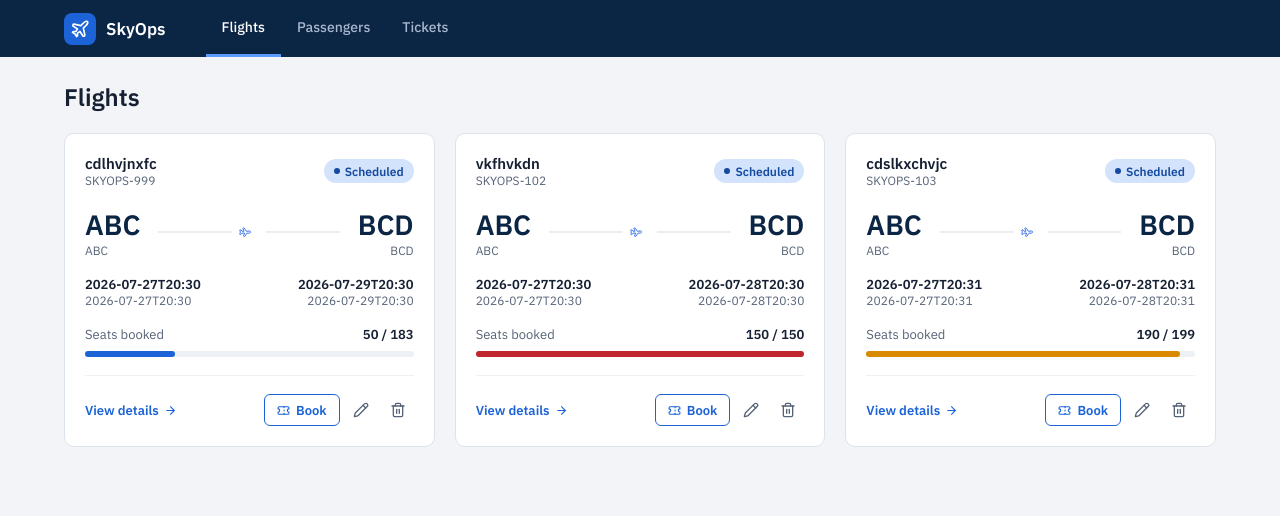
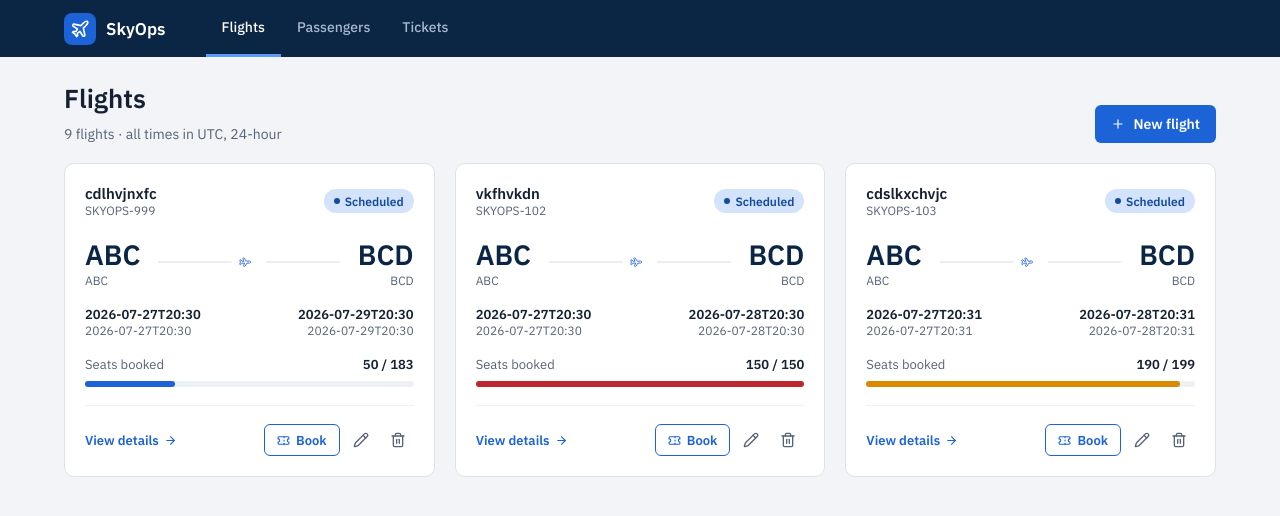
Before and after one commit to Adam-hash-a11y/skyops-forms, a React (Vite) app: page /flights in a window 1280 px wide. Shown: the top 516 px of the page. Built offline with nearby package versions, Linux system fonts and the light colour scheme.

Commit message:
feat: add page header and new flight modal to flights list

```diff
--- a/src/components/flighList/FlightList.tsx
+++ b/src/components/flighList/FlightList.tsx
@@ -1,9 +1,14 @@
 import styled from "styled-components";
 import { flights } from "../../data/flightData";
 import { FligthCard } from "../flightCard/FlightCard";
+import { Button, ButtonVariant } from "../shared/button/Button";
+import { LuPlus } from "react-icons/lu";
+import { useState } from "react";
+import { FlightFormModal } from "../shared/flightFormModal/FlightFormModal";
 
 const Title = styled.h2`
-  margin-bottom: 20px;
+  font-size: 26px;
+  font-weight: 600;
 `;
 
 const Container = styled.div`
@@ -12,10 +17,52 @@ const Container = styled.div`
   gap: 20px;
 `;
 
+const PageHeader = styled.div`
+  display: flex;
+  flex-direction: row;
+  justify-content: space-between;
+  margin-bottom: 20px;
+  align-items: flex-end;
+`;
+
+const TitleBlock = styled.div`
+  display: flex;
+  flex-direction: column;
+  gap: 10px;
+`;
+
+const Subtitle = styled.div`
+  font-size: 14px;
+  font-weight: 400;
+  color: #566377;
+`;
 export const FlightsList = () => {
+  const [isModalOpen, setIsModalOpen] = useState(false);
+  const handleOpenFlightCreateModal = () => {
+    setIsModalOpen(true);
+  };
+
+  const handleCloseFlightModal = () => {
+    setIsModalOpen(false);
+  };
+
   return (
     <>
-      <Title>Flights</Title>
+      <PageHeader>
+        <TitleBlock>
+          <Title>Flights</Title>
+          <Subtitle>9 flights · all times in UTC, 24-hour</Subtitle>
+        </TitleBlock>
+        <Button
+          label="New flight"
+          variant={ButtonVariant.PRIMARY}
+          handleButton={handleOpenFlightCreateModal}
+        >
+          <LuPlus />
+        </Button>
+      </PageHeader>
+
+      {isModalOpen && <FlightFormModal handleClose={handleCloseFlightModal} />}
 
       <Container>
         {flights.map((flight, index) => {
```
